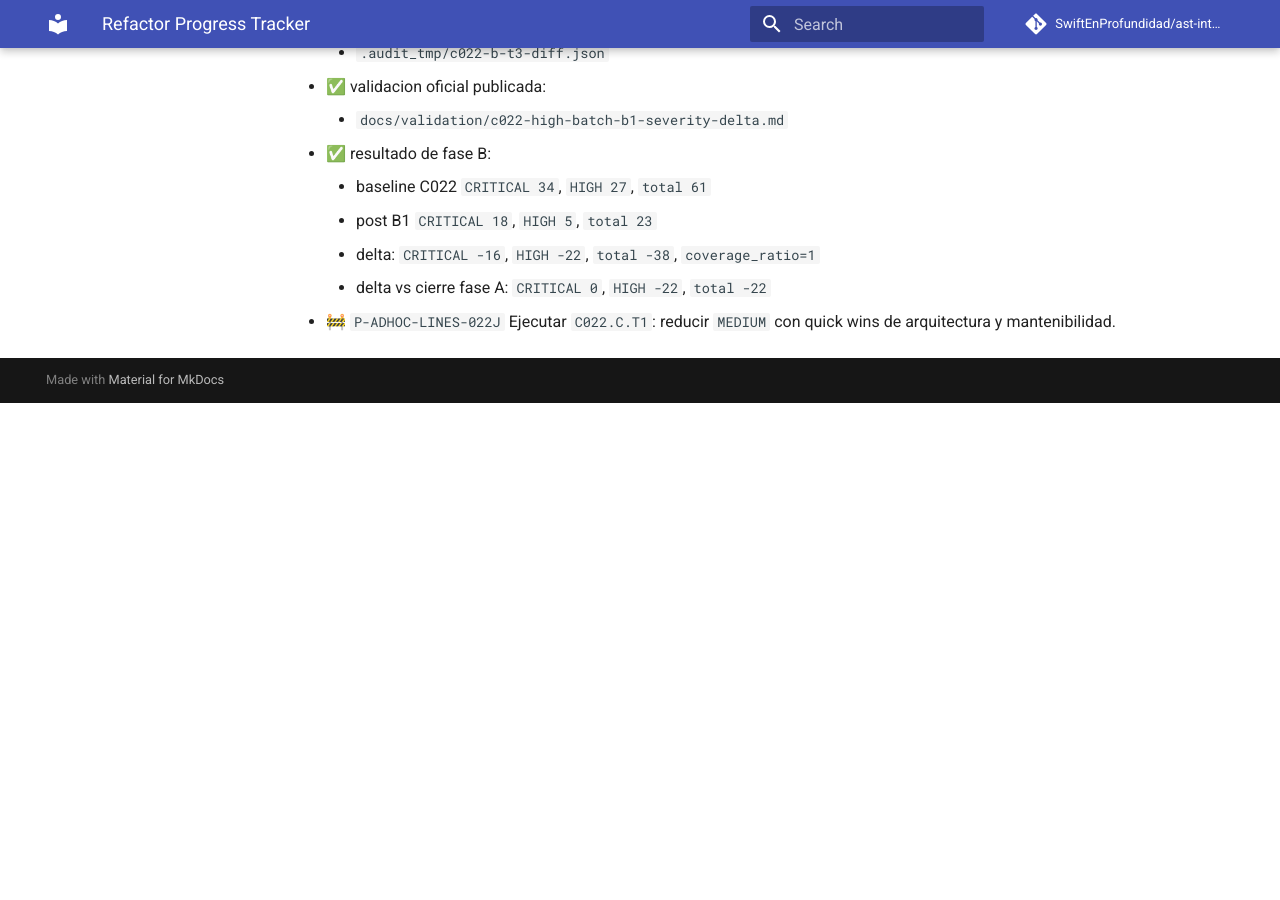
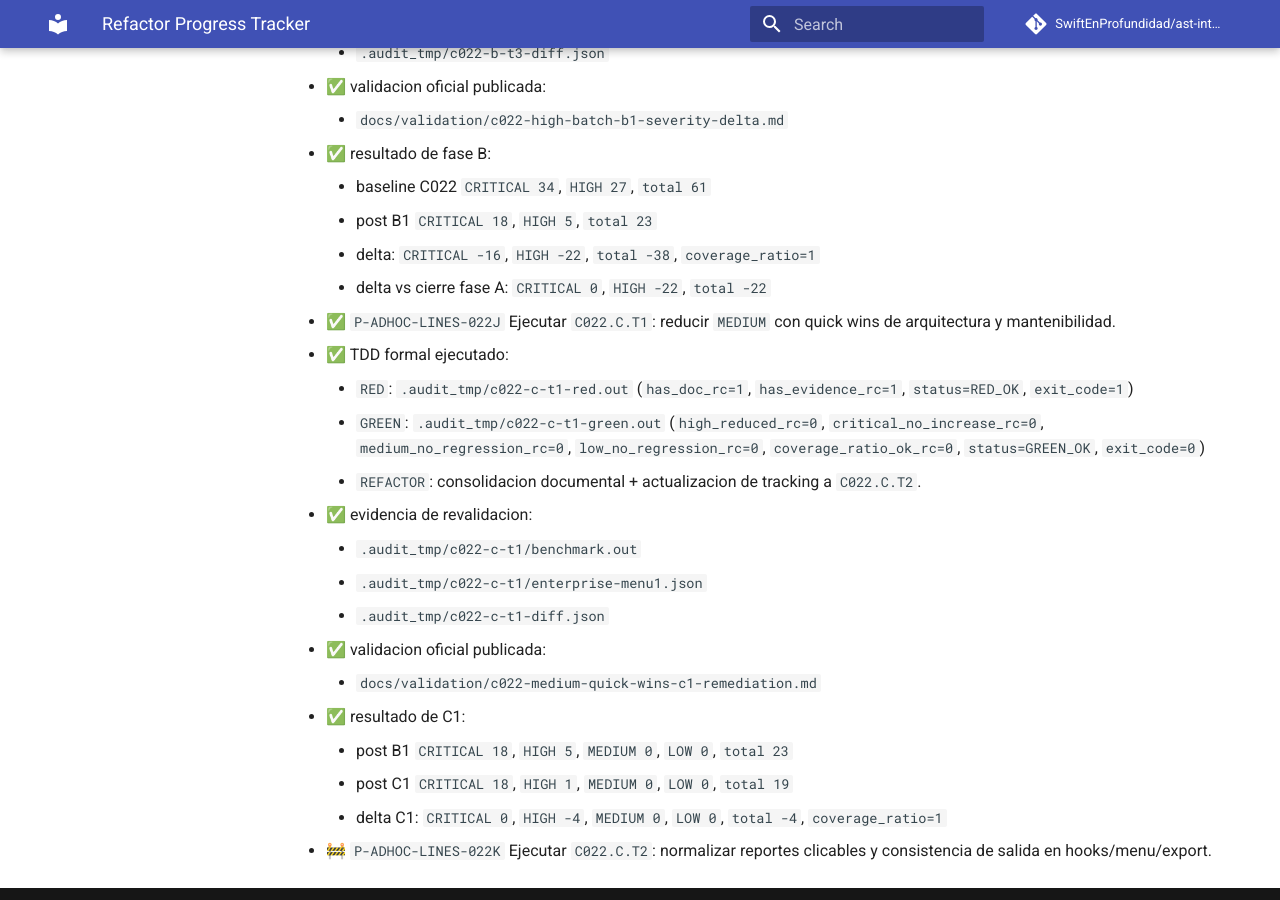
Before and after one commit to SwiftEnProfundidad/ast-intelligence-hooks, an MkDocs documentation site: the page built from docs/REFRACTOR_PROGRESS.md, in a window 1280 px wide and 900 px high, scrolled down 31841 px. Built offline with MkDocs 1.6.1 and Material for MkDocs 9.7.7, drawn with Linux system fonts in a browser that asks for light colours; comment, search, counter and statistics services are not loaded; before the commit the page ends 32244 px from its top, so only the background shows below that.

Commit message:
refactor(c022): close c1 medium quick wins
Formaliza C022.C.T1 con evidencia RED/GREEN/REFACTOR y quick win de tipado en contratos/scripts.

```diff
--- a/docs/REFRACTOR_PROGRESS.md
+++ b/docs/REFRACTOR_PROGRESS.md
@@ -929,4 +929,19 @@ Plan base visible para seguimiento previo y durante la implementacion.
     - post B1 `CRITICAL 18`, `HIGH 5`, `total 23`
     - delta: `CRITICAL -16`, `HIGH -22`, `total -38`, `coverage_ratio=1`
     - delta vs cierre fase A: `CRITICAL 0`, `HIGH -22`, `total -22`
-- 🚧 `P-ADHOC-LINES-022J` Ejecutar `C022.C.T1`: reducir `MEDIUM` con quick wins de arquitectura y mantenibilidad.
+- ✅ `P-ADHOC-LINES-022J` Ejecutar `C022.C.T1`: reducir `MEDIUM` con quick wins de arquitectura y mantenibilidad.
+  - ✅ TDD formal ejecutado:
+    - `RED`: `.audit_tmp/c022-c-t1-red.out` (`has_doc_rc=1`, `has_evidence_rc=1`, `status=RED_OK`, `exit_code=1`)
+    - `GREEN`: `.audit_tmp/c022-c-t1-green.out` (`high_reduced_rc=0`, `critical_no_increase_rc=0`, `medium_no_regression_rc=0`, `low_no_regression_rc=0`, `coverage_ratio_ok_rc=0`, `status=GREEN_OK`, `exit_code=0`)
+    - `REFACTOR`: consolidacion documental + actualizacion de tracking a `C022.C.T2`.
+  - ✅ evidencia de revalidacion:
+    - `.audit_tmp/c022-c-t1/benchmark.out`
+    - `.audit_tmp/c022-c-t1/enterprise-menu1.json`
+    - `.audit_tmp/c022-c-t1-diff.json`
+  - ✅ validacion oficial publicada:
+    - `docs/validation/c022-medium-quick-wins-c1-remediation.md`
+  - ✅ resultado de C1:
+    - post B1 `CRITICAL 18`, `HIGH 5`, `MEDIUM 0`, `LOW 0`, `total 23`
+    - post C1 `CRITICAL 18`, `HIGH 1`, `MEDIUM 0`, `LOW 0`, `total 19`
+    - delta C1: `CRITICAL 0`, `HIGH -4`, `MEDIUM 0`, `LOW 0`, `total -4`, `coverage_ratio=1`
+- 🚧 `P-ADHOC-LINES-022K` Ejecutar `C022.C.T2`: normalizar reportes clicables y consistencia de salida en hooks/menu/export.
```
Also changed, not shown: docs/ENTERPRISE_EXECUTION_CYCLE_022.md (+9 -3 lines), docs/README.md (+1 -0 lines), docs/validation/README.md (+1 -0 lines), docs/validation/c022-medium-quick-wins-c1-remediation.md (added, +112 -0 lines), 4 other files.
